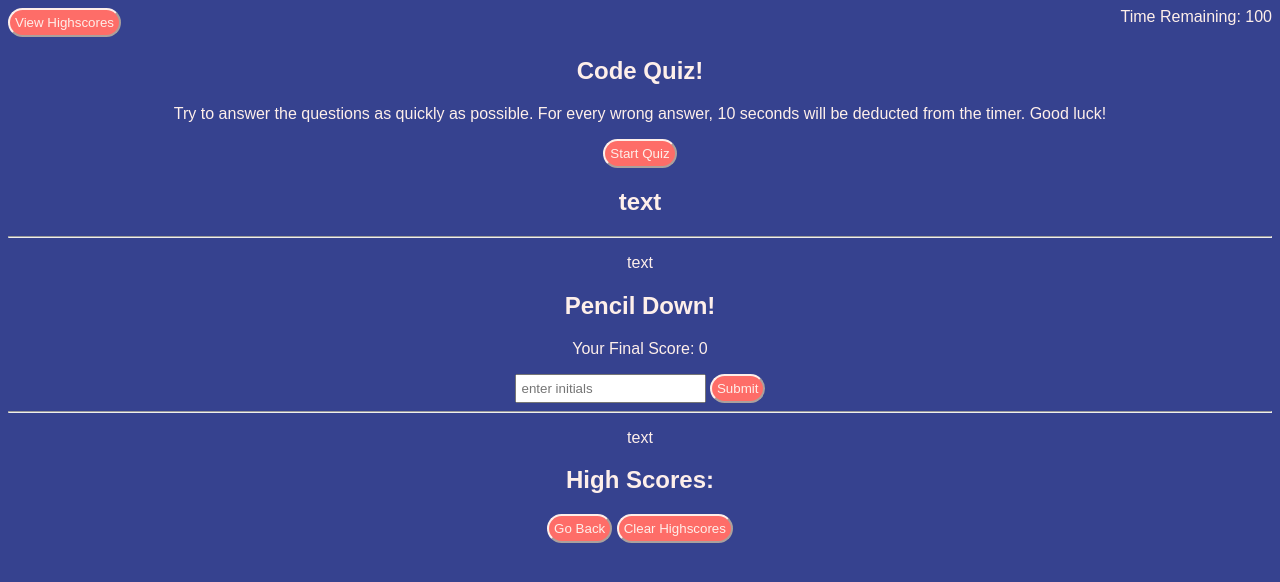
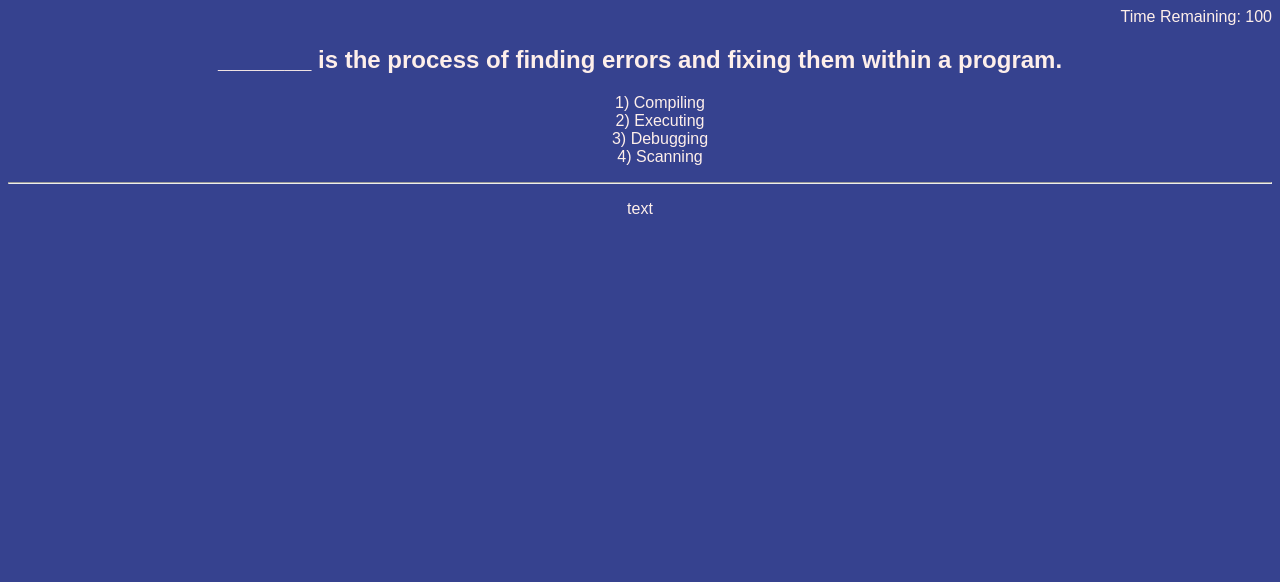
Before and after one commit to James-Y-Wong/hw-4-code-quiz, a plain HTML site: page index.html in a window 1280 px wide. Both pictures are taken after a click on the button "Start Quiz". Drawn offline with Linux system fonts and the light colour scheme.

Commit message:
linked buttons and added hide feature, minor tweaks to index.html and style.css

```diff
--- a/assets/css/style.css
+++ b/assets/css/style.css
@@ -44,3 +44,12 @@ input {
 .hide {
     display: none;
 }
+
+ol li {
+    list-style-type: none;
+}
+
+ol li:hover {
+    color: var(--red);
+    cursor: pointer;
+}
--- a/assets/js/script.js
+++ b/assets/js/script.js
@@ -13,6 +13,7 @@ var answerEl = document.querySelector("#possible-answers");
 var answerResult = document.querySelector("#answer-result");
 var finalScore = document.querySelector("#final-score");
 var scoreboardLeader = document.querySelector("#scoreboard-leader");
+var timer = document.querySelector("#timer");
 
 
 var hideState = "hide";
@@ -20,54 +21,119 @@ var hideState = "hide";
 var questions = [
     {
         question: "_______ is the process of finding errors and fixing them within a program.",
-        answers: ["Compiling", "Executing", "Debugging", "Scanning"],
+        answers: ["1) Compiling", "2) Executing", "3) Debugging", "4) Scanning"],
         answer: 2
     },
     {
         question: "A loop that never ends is referred to as a(n) _______",
-        answers: ["While loop", "Infinite loop", "Recursive loop", "For loop"],
+        answers: ["1) While loop", "2) Infinite loop", "3) Recursive loop", "4) For loop"],
         answer: 1
     },
     {
         question: "Which of the following is an assignment operator?",
-        answers: ["=", "&&", "+", "%"],
+        answers: ["1) =", "2) &&", "3) +", "4) %"],
         answer: 0
     },
     {
         question: "Which type has two literal values?",
-        answers: ["String", "Numeric", "Array", "Boolean"],
+        answers: ["1) String", "2) Numeric", "3) Array", "4) Boolean"],
         answer: 3
     },
     {
         question: "What does HTML stand for?",
-        answers: ["HyperText Markup Language", "Hit The Mother Load", "Hey That's My Lunch", "Hello To My Love"],
+        answers: ["1) HyperText Markup Language", "2) Hit The Mother Load", "3) Hey That's My Lunch", "4) Hello To My Love"],
         answer: 0
     },
     {
         question: "What does CSS stand for?",
-        answers: ["Combat Service Support", "Cascading Style Sheet", "Central Support System", "Custom Style Sheet"],
+        answers: ["1) Combat Service Support", "2) Cascading Style Sheet", "3) Central Support System", "4) Custom Style Sheet"],
         answer: 1
     },
     {
         question: "Which of the following is a comparison operator?",
-        answers: ["=", "+", "===", "%"],
+        answers: ["1) =", "2) +", "3) ===", "4) %"],
         answer: 2
     },
     {
         question: "Which of the following prints text the console?",
-        answers: ["window.alert", "window.confirm", "window.prompt", "console.log"],
+        answers: ["1) window.alert", "2) window.confirm", "3) window.prompt", "4) console.log"],
         answer: 3
     },
     {
         question: "What does Math.random() do?",
-        answers: ["Creates random math problems", "Creates a random word problem", "It doesn't do anything", "Returns a random number between 0 and 1"],
+        answers: ["1) Creates random math problems", "2) Creates a random word problem", "3) It doesn't do anything", "4) Returns a random number between 0 and 1"],
         answer: 3
     },
     {
         question: "What does Math.floor() do?",
-        answers: ["Returns a random number between 0 and 1", "Puts the math on the floor", "Returns the largest integer less than or equal to a number", "It doesn't do anything"],
+        answers: ["1) Returns a random number between 0 and 1", "2) Puts the math on the floor", "3) Returns the largest integer less than or equal to a number", "4) It doesn't do anything"],
         answer: 2
     }
 ];
 
 var currentQuestion = 0;
+
+var dynamicElements = [
+    screen0El,
+    screen1El,
+    screen2El,
+    screen3El,
+    scoreboardBtn,
+    timer
+  ];
+
+function init() {
+    setEventListeners();
+    // setState(0);
+}
+
+function setState(state) {
+    switch (state) {
+      case 1:
+        populateQuestion();
+        break;
+      default:
+        break;
+    }
+
+    dynamicElements.forEach(function (ele) {
+      var possibleStatesAttr = ele.getAttribute("data-states");
+      var possibleStates = JSON.parse(possibleStatesAttr);
+      if (possibleStates.includes(state)) {
+        ele.classList.remove(hideState);
+      } else {
+        ele.classList.add(hideState);
+      }
+    });
+  }
+
+function populateQuestion() {
+    var questionObj = questions[currentQuestion];
+    // Remove the current list items
+    answerEl.innerHTML = "";
+    questionEl.textContent = questionObj.question;
+    questionObj.answers.forEach(function (question) {
+      var li = document.createElement("li");
+      li.textContent = question;
+      answerEl.appendChild(li);
+    });
+    if (currentQuestion === questions.length - 1) {
+      currentQuestion = 0;
+    } else {
+      currentQuestion++;
+    }
+}
+
+function setEventListeners() {
+    scoreboardBtn.addEventListener("click", function () {
+      setState(3);
+    });
+    startQuizBtn.addEventListener("click", function () {
+      setState(1);
+    });
+    returnBtn.addEventListener("click", function () {
+      setState(0);
+    });
+}
+
+init();
--- a/index.html
+++ b/index.html
@@ -23,7 +23,7 @@
 
       <section id="screen1" data-states="[1]">
           <h2 id="question">text</h2>
-          <ul id="possible-answers"></ul>
+          <ol id="possible-answers"></ol>
           <hr>
           <p class="answer-result">text</p>
       </section>
```
